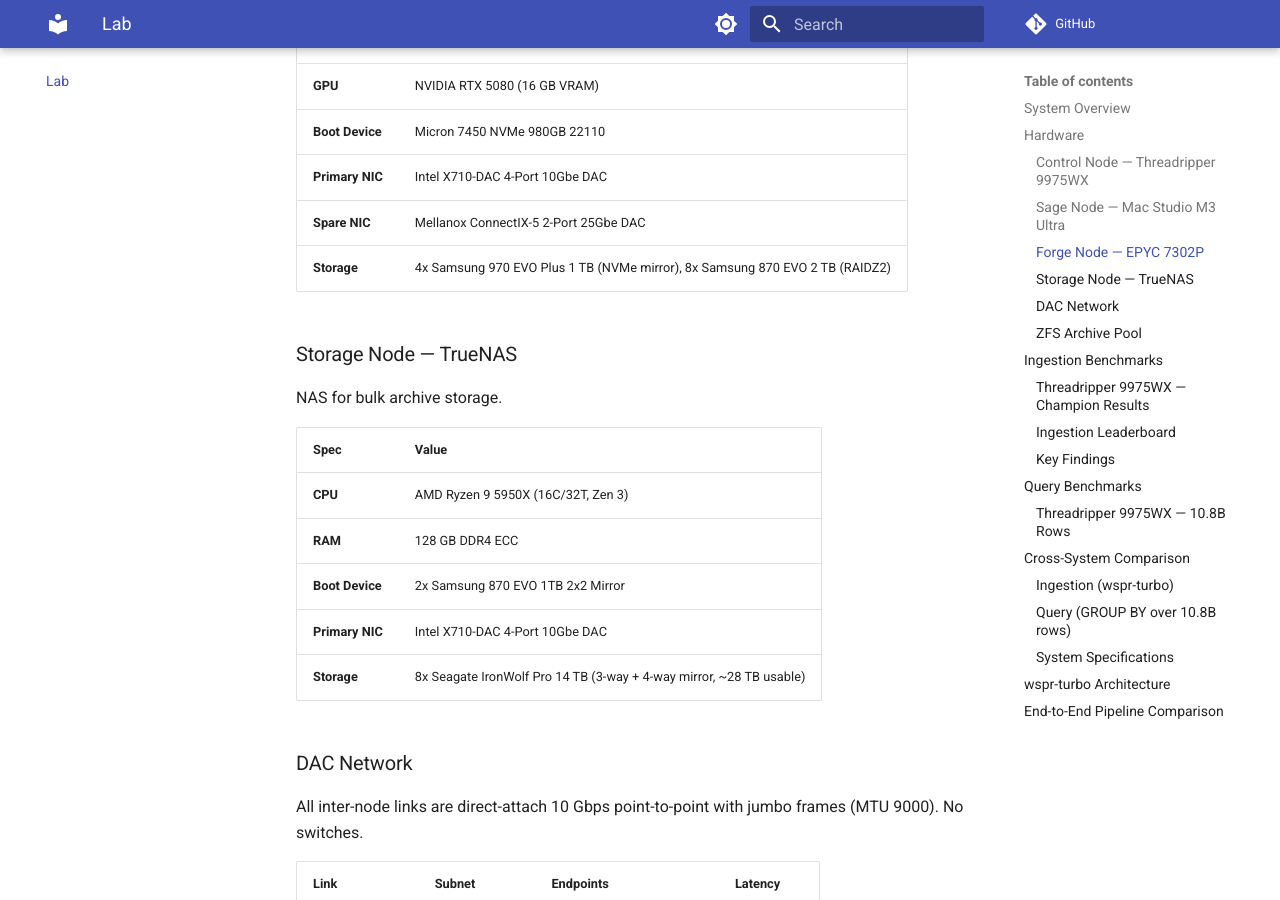
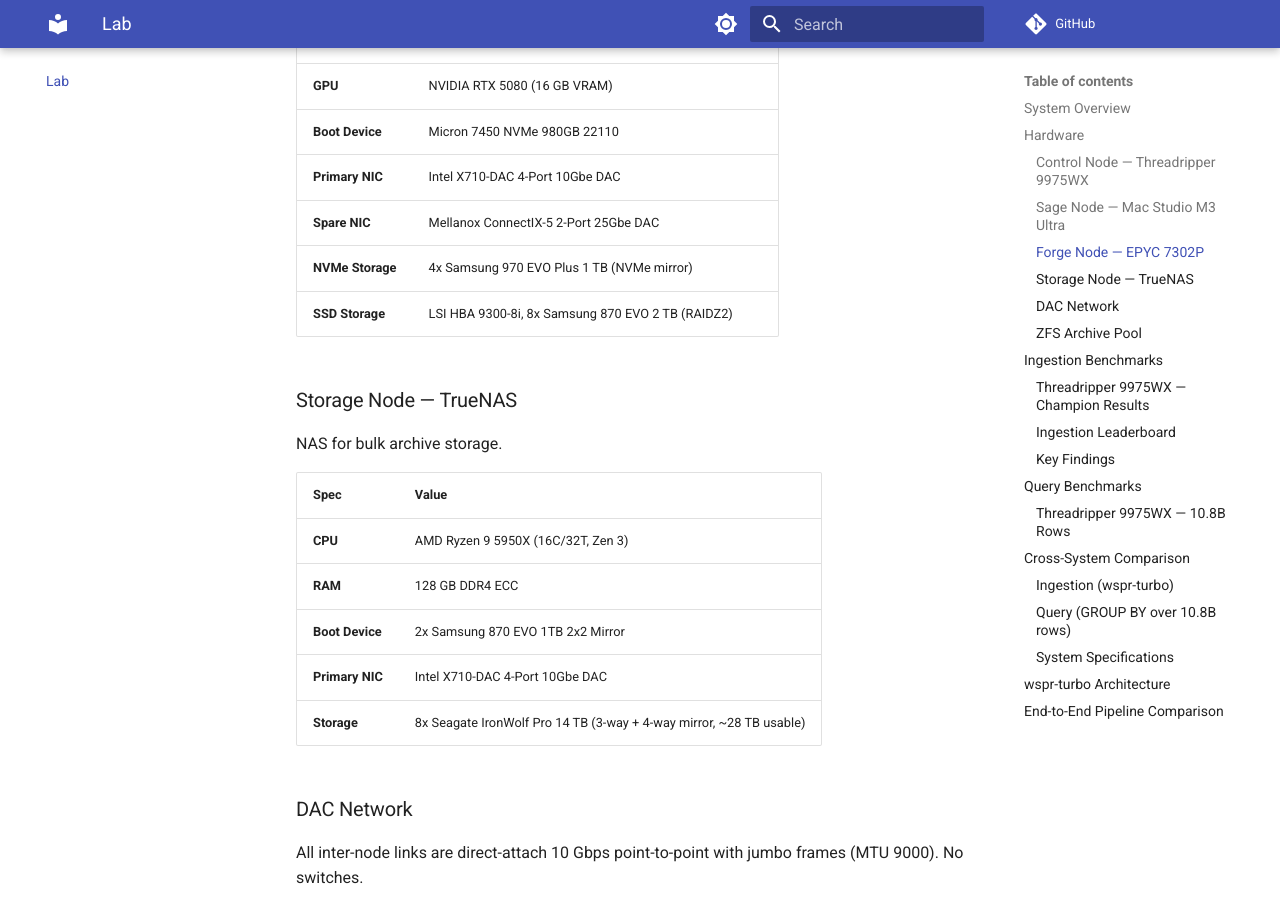
Before and after one commit to IONIS-AI/ionis-docs, an MkDocs documentation site: the page built from docs/benchmarks/index.md, in a window 1280 px wide and 900 px high, scrolled down 2107 px. Built offline with MkDocs 1.6.1 and Material for MkDocs 9.7.7, drawn with Linux system fonts in a browser that asks for light colours; comment, search, counter and statistics services are not loaded.

Commit message:
docs: update hardware specs

```diff
--- a/docs/benchmarks/index.md
+++ b/docs/benchmarks/index.md
@@ -70,7 +70,8 @@ Backup, replica, and VM host (Proxmox).
 | **Boot Device** | Micron 7450 NVMe 980GB 22110 |
 | **Primary NIC** | Intel X710-DAC 4-Port 10Gbe DAC |
 | **Spare NIC** | Mellanox ConnectIX-5 2-Port 25Gbe DAC |
-| **Storage** | 4x Samsung 970 EVO Plus 1 TB (NVMe mirror), 8x Samsung 870 EVO 2 TB (RAIDZ2) |
+| **NVMe Storage** | 4x Samsung 970 EVO Plus 1 TB (NVMe mirror) |
+| **SSD Storage** | LSI HBA 9300-8i, 8x Samsung 870 EVO 2 TB (RAIDZ2) |
 
 ### Storage Node — TrueNAS
 
```
